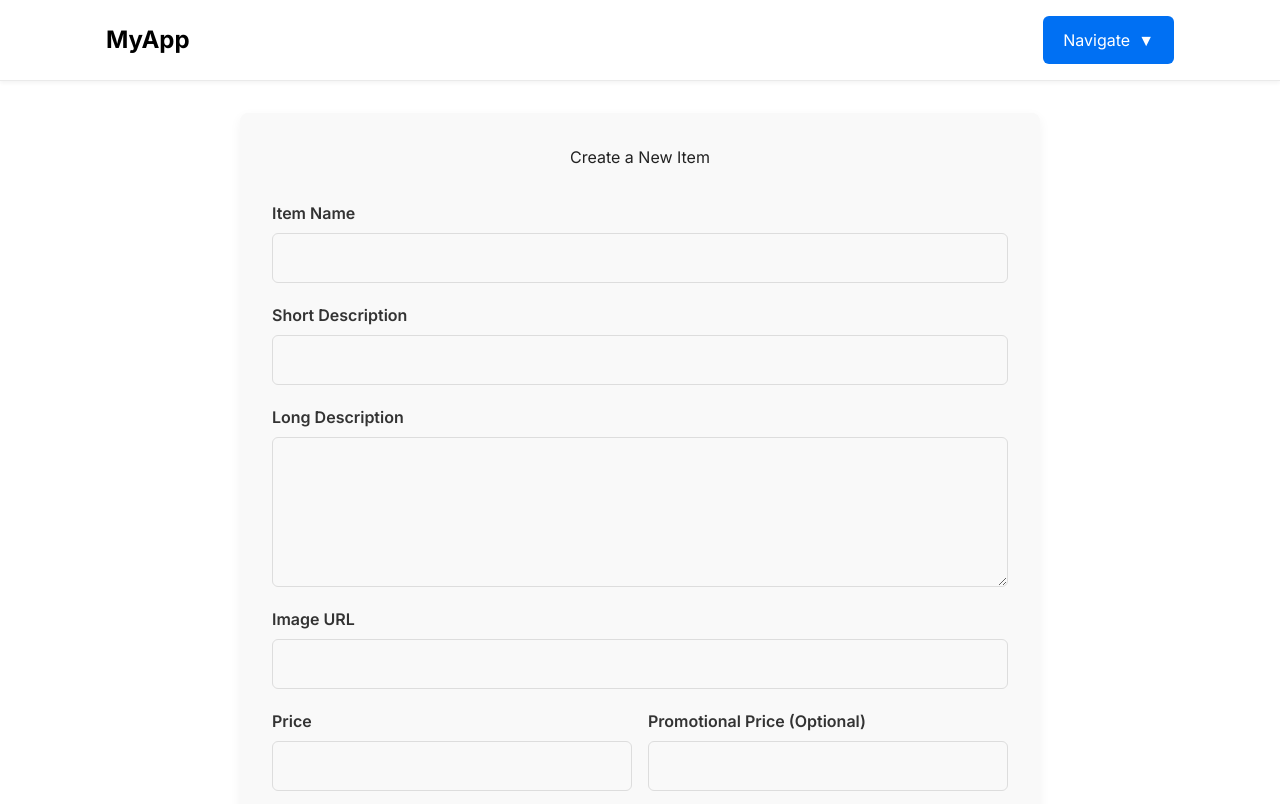
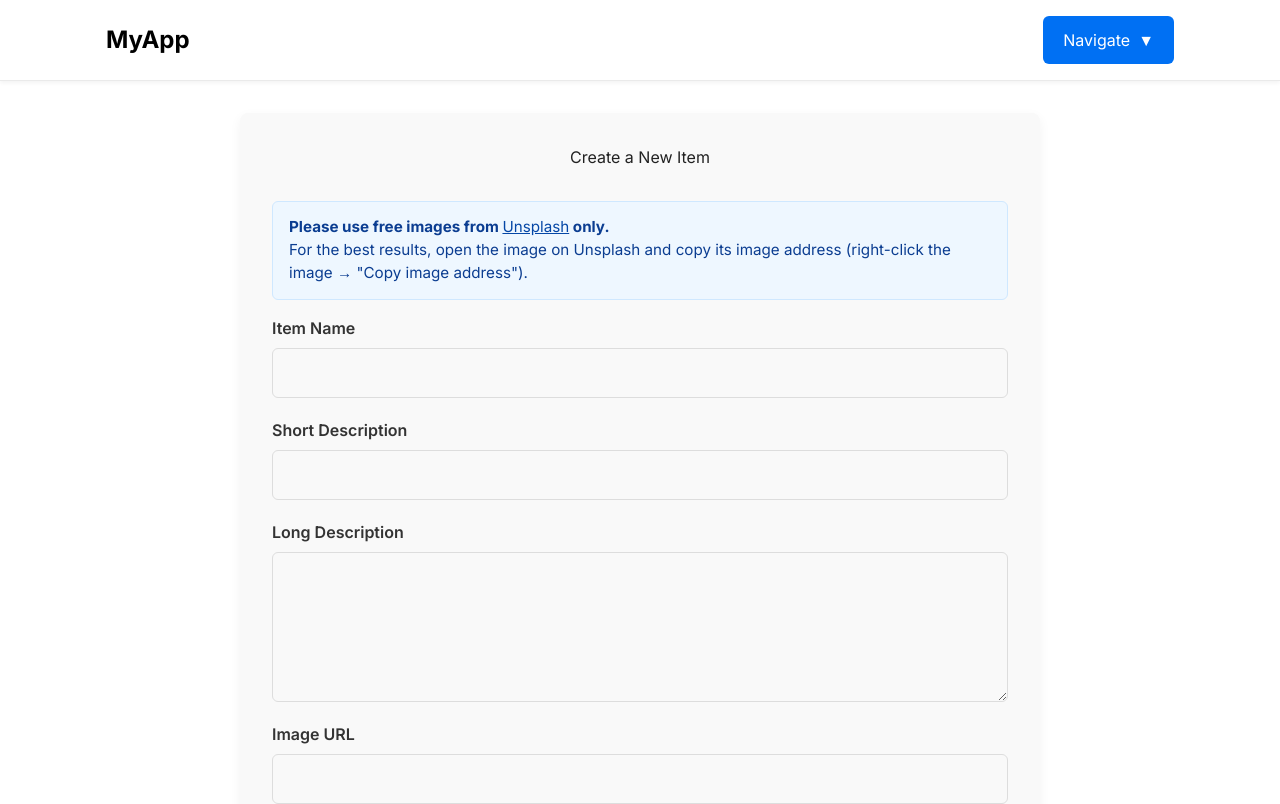
Before and after one commit to brunoF-Silva/nextjs-crud-items, a Next.js app: page /items/new in a window 1280 px wide. Shown: the top 804 px of the page. Built offline with nearby package versions, Linux system fonts and the light colour scheme.

Commit message:
feat(items): add instructions for image use

```diff
--- a/app/items/new/CreateItem.module.css
+++ b/app/items/new/CreateItem.module.css
@@ -85,3 +85,24 @@
   border: 1px solid #c62828;
   border-radius: 6px;
 }
+
+.instruction {
+  padding: 0.9rem 1rem;
+  background: #eef7ff;
+  border: 1px solid #cfe8ff;
+  color: #0b3d91;
+  border-radius: 6px;
+  margin-bottom: 1rem;
+  font-size: 0.95rem;
+}
+
+.instruction a {
+  color: #0547a6;
+  text-decoration: underline;
+}
+
+@media (max-width: 520px) {
+  .instruction {
+    font-size: 0.9rem;
+  }
+}
--- a/app/items/new/page.tsx
+++ b/app/items/new/page.tsx
@@ -70,6 +70,22 @@ export default function CreateItemPage() {
   return (
     <div className={styles.pageContainer}>
       <h1 className={styles.title}>Create a New Item</h1>
+
+      <div className={styles.instruction} role="note" aria-live="polite">
+        <strong>Please use free images from </strong>
+        <a
+          href="https://unsplash.com"
+          target="_blank"
+          rel="noopener noreferrer"
+        >
+          Unsplash
+        </a>
+        <strong> only.</strong>
+        <div>
+          For the best results, open the image on Unsplash and copy its image
+          address (right-click the image → "Copy image address").
+        </div>
+      </div>
 
       <form onSubmit={handleSubmit} className={styles.form}>
 
--- a/next.config.ts
+++ b/next.config.ts
@@ -4,13 +4,7 @@ const nextConfig: NextConfig = {
   /* config options here */
   images: {
       domains: [
-        'images3.kabum.com.br',
-        'images7.kabum.com.br',
-        'images4.kabum.com.br',
-        'images0.kabum.com.br',
-        'images9.kabum.com.br',
-        'images2.kabum.com.br',
-        'files.tecnoblog.net'
+        "images.unsplash.com",
       ],
     },
 };
```
